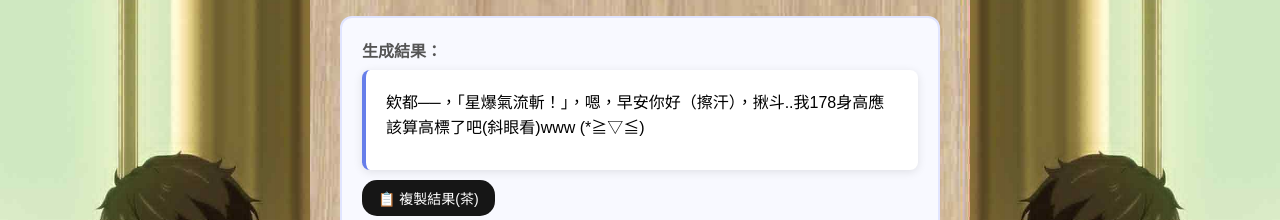
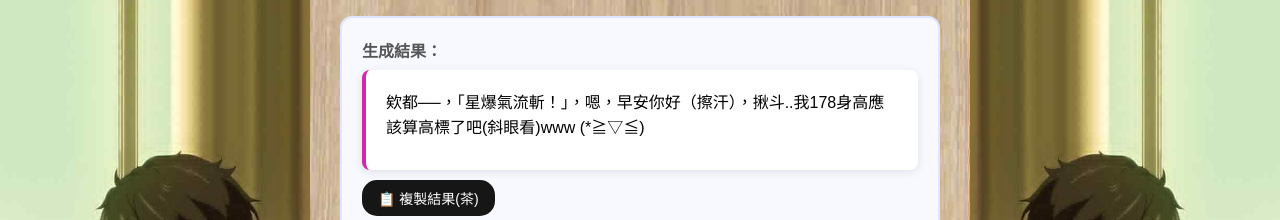
Before and after one commit to minatoaqua0508-crypto/-new-test-Tetsu-Baro-text-generator-, a plain HTML site: page index.html in a window 1280 px wide. Shown: the part 346-566 px from the top of the page. Drawn offline with Linux system fonts and the light colour scheme.

Commit message:
Rename homepage to index.html

```diff
--- a/index.html
+++ b/index.html
@@ -129,7 +129,7 @@ body {
             background: white;
             padding: 20px;
             border-radius: 8px;
-            border-left: 4px solid #667eea;
+            border-left: 4px solid #d029ac;
             font-size: 16px;
             line-height: 1.6;
             min-height: 60px;
```
